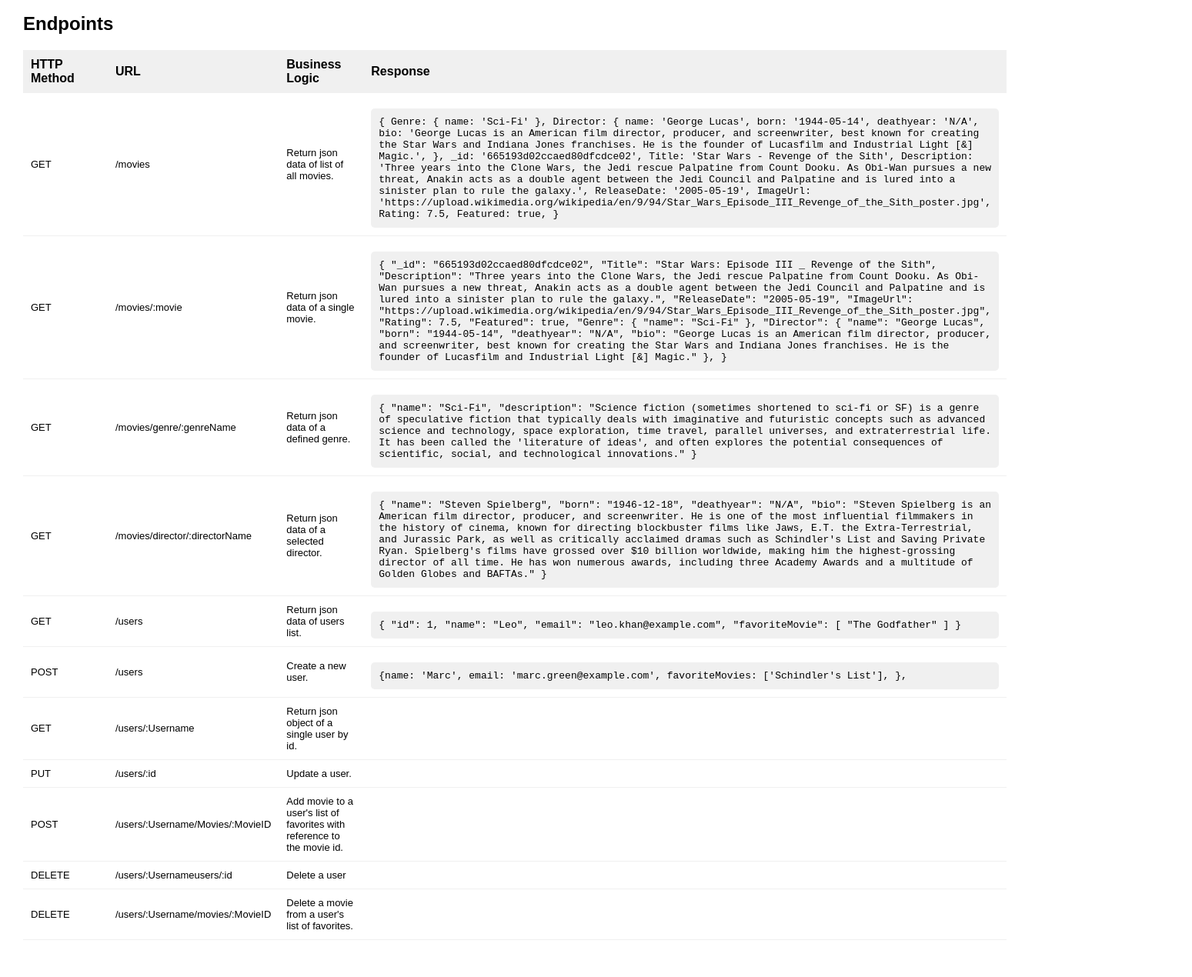
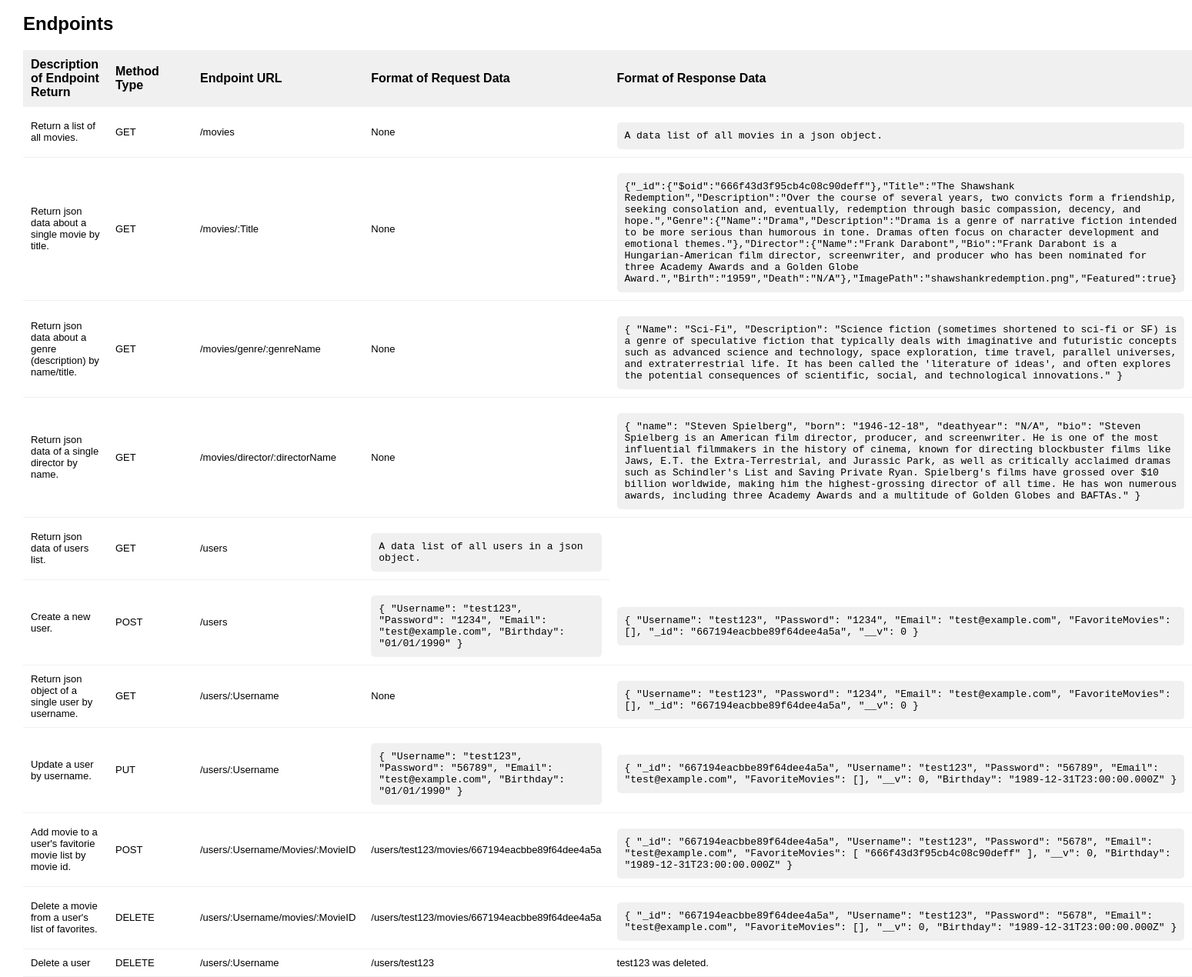
Before and after one commit to nxlim-00/myFlix, a website: page public/documentation.html in a window 1280 px wide. Shown: the part 193-1463 px from the top of the page at 77% size, 1549 px wide, since content can reach past the window. Before the commit the page ends 1415 px from the top, so only its background shows below. Drawn offline with Linux system fonts and the light colour scheme.

Commit message:
Updated documentation.html
Added requests and responses
Updated data and paths

```diff
--- a/public/documentation.html
+++ b/public/documentation.html
@@ -86,64 +86,53 @@
     <table>
       <thead>
         <tr>
-          <th>HTTP Method</th>
-          <th>URL</th>
-          <th>Business Logic</th>
-          <th>Response</th>
+          <th>Description of Endpoint Return</th>
+          <th>Method Type</th>
+          <th>Endpoint URL</th>
+          <th>Format of Request Data</th>
+          <th>Format of Response Data</th>
         </tr>
       </thead>
       <tbody>
         <tr>
+          <td>Return a list of all movies.</td>
           <td>GET</td>
           <td>/movies</td>
-          <td>Return json data of list of all movies.</td>
+          <td>None</td>
+          <td>
+            <code> A data list of all movies in a json object. </code>
+          </td>
+        </tr>
+        <tr>
+          <td>Return json data about a single movie by title.</td>
+          <td>GET</td>
+          <td>/movies/:Title</td>
+          <td>None</td>
           <td>
             <code>
-              { Genre: { name: 'Sci-Fi' }, Director: { name: 'George Lucas',
-              born: '1944-05-14', deathyear: 'N/A', bio: 'George Lucas is an
-              American film director, producer, and screenwriter, best known for
-              creating the Star Wars and Indiana Jones franchises. He is the
-              founder of Lucasfilm and Industrial Light [&] Magic.', }, _id:
-              '665193d02ccaed80dfcdce02', Title: 'Star Wars - Revenge of the
-              Sith', Description: 'Three years into the Clone Wars, the Jedi
-              rescue Palpatine from Count Dooku. As Obi-Wan pursues a new
-              threat, Anakin acts as a double agent between the Jedi Council and
-              Palpatine and is lured into a sinister plan to rule the galaxy.',
-              ReleaseDate: '2005-05-19', ImageUrl:
-              'https://upload.wikimedia.org/wikipedia/en/9/94/Star_Wars_Episode_III_Revenge_of_the_Sith_poster.jpg',
-              Rating: 7.5, Featured: true, }
+              {"_id":{"$oid":"666f43d3f95cb4c08c90deff"},"Title":"The Shawshank
+              Redemption","Description":"Over the course of several years, two
+              convicts form a friendship, seeking consolation and, eventually,
+              redemption through basic compassion, decency, and
+              hope.","Genre":{"Name":"Drama","Description":"Drama is a genre of
+              narrative fiction intended to be more serious than humorous in
+              tone. Dramas often focus on character development and emotional
+              themes."},"Director":{"Name":"Frank Darabont","Bio":"Frank
+              Darabont is a Hungarian-American film director, screenwriter, and
+              producer who has been nominated for three Academy Awards and a
+              Golden Globe
+              Award.","Birth":"1959","Death":"N/A"},"ImagePath":"shawshankredemption.png","Featured":true}
             </code>
           </td>
         </tr>
         <tr>
+          <td>Return json data about a genre (description) by name/title.</td>
           <td>GET</td>
-          <td>/movies/:movie</td>
-          <td>Return json data of a single movie.</td>
+          <td>/movies/genre/:genreName</td>
+          <td>None</td>
           <td>
             <code>
-              { "_id": "665193d02ccaed80dfcdce02", "Title": "Star Wars: Episode
-              III _ Revenge of the Sith", "Description": "Three years into the
-              Clone Wars, the Jedi rescue Palpatine from Count Dooku. As Obi-Wan
-              pursues a new threat, Anakin acts as a double agent between the
-              Jedi Council and Palpatine and is lured into a sinister plan to
-              rule the galaxy.", "ReleaseDate": "2005-05-19", "ImageUrl":
-              "https://upload.wikimedia.org/wikipedia/en/9/94/Star_Wars_Episode_III_Revenge_of_the_Sith_poster.jpg",
-              "Rating": 7.5, "Featured": true, "Genre": { "name": "Sci-Fi" },
-              "Director": { "name": "George Lucas", "born": "1944-05-14",
-              "deathyear": "N/A", "bio": "George Lucas is an American film
-              director, producer, and screenwriter, best known for creating the
-              Star Wars and Indiana Jones franchises. He is the founder of
-              Lucasfilm and Industrial Light [&] Magic." }, }
-            </code>
-          </td>
-        </tr>
-        <tr>
-          <td>GET</td>
-          <td>/movies/genre/:genreName</td>
-          <td>Return json data of a defined genre.</td>
-          <td>
-            <code>
-              { "name": "Sci-Fi", "description": "Science fiction (sometimes
+              { "Name": "Sci-Fi", "Description": "Science fiction (sometimes
               shortened to sci-fi or SF) is a genre of speculative fiction that
               typically deals with imaginative and futuristic concepts such as
               advanced science and technology, space exploration, time travel,
@@ -155,9 +144,10 @@
           </td>
         </tr>
         <tr>
+          <td>Return json data of a single director by name.</td>
           <td>GET</td>
           <td>/movies/director/:directorName</td>
-          <td>Return json data of a selected director.</td>
+          <td>None</td>
           <td>
             <code>
               { "name": "Steven Spielberg", "born": "1946-12-18", "deathyear":
@@ -175,59 +165,102 @@
           </td>
         </tr>
         <tr>
+          <td>Return json data of users list.</td>
           <td>GET</td>
           <td>/users</td>
-          <td>Return json data of users list.</td>
+
+          <td>
+            <code> A data list of all users in a json object. </code>
+          </td>
+        </tr>
+        <tr>
+          <td>Create a new user.</td>
+          <td>POST</td>
+          <td>/users</td>
+
           <td>
             <code>
-              { "id": 1, "name": "Leo", "email": "leo.khan@example.com",
-              "favoriteMovie": [ "The Godfather" ] }
+              { "Username": "test123", "Password": "1234", "Email":
+              "test@example.com", "Birthday": "01/01/1990" }
+            </code>
+          </td>
+          <td>
+            <code>
+              { "Username": "test123", "Password": "1234", "Email":
+              "test@example.com", "FavoriteMovies": [], "_id":
+              "667194eacbbe89f64dee4a5a", "__v": 0 }
             </code>
           </td>
         </tr>
         <tr>
-          <td>POST</td>
-          <td>/users</td>
-          <td>Create a new user.</td>
+          <td>Return json object of a single user by username.</td>
+          <td>GET</td>
+          <td>/users/:Username</td>
+
+          <td>None</td>
           <td>
-            <code>
-              {name: 'Marc', email: 'marc.green@example.com', favoriteMovies:
-              ['Schindler's List'], },
+            <code
+              >{ "Username": "test123", "Password": "1234", "Email":
+              "test@example.com", "FavoriteMovies": [], "_id":
+              "667194eacbbe89f64dee4a5a", "__v": 0 }
             </code>
           </td>
         </tr>
         <tr>
-          <td>GET</td>
+          <td>Update a user by username.</td>
+          <td>PUT</td>
           <td>/users/:Username</td>
-          <td>Return json object of a single user by id.</td>
-          <td></td>
+
+          <td>
+            <code>
+              { "Username": "test123", "Password": "56789", "Email":
+              "test@example.com", "Birthday": "01/01/1990" }
+            </code>
+          </td>
+          <td>
+            <code>
+              { "_id": "667194eacbbe89f64dee4a5a", "Username": "test123",
+              "Password": "56789", "Email": "test@example.com",
+              "FavoriteMovies": [], "__v": 0, "Birthday":
+              "1989-12-31T23:00:00.000Z" }
+            </code>
+          </td>
         </tr>
         <tr>
-          <td>PUT</td>
-          <td>/users/:id</td>
-          <td>Update a user.</td>
-          <td></td>
+          <td>Add movie to a user's favitorie movie list by movie id.</td>
+          <td>POST</td>
+          <td>/users/:Username/Movies/:MovieID</td>
+
+          <td>/users/test123/movies/667194eacbbe89f64dee4a5a</td>
+          <td>
+            <code
+              >{ "_id": "667194eacbbe89f64dee4a5a", "Username": "test123",
+              "Password": "5678", "Email": "test@example.com", "FavoriteMovies":
+              [ "666f43d3f95cb4c08c90deff" ], "__v": 0, "Birthday":
+              "1989-12-31T23:00:00.000Z" }</code
+            >
+          </td>
         </tr>
         <tr>
-          <td>POST</td>
-          <td>/users/:Username/Movies/:MovieID</td>
+          <td>Delete a movie from a user's list of favorites.</td>
+          <td>DELETE</td>
+          <td>/users/:Username/movies/:MovieID</td>
+          <td>/users/test123/movies/667194eacbbe89f64dee4a5a</td>
           <td>
-            Add movie to a user's list of favorites with reference to the movie
-            id.
+            <code
+              >{ "_id": "667194eacbbe89f64dee4a5a", "Username": "test123",
+              "Password": "5678", "Email": "test@example.com", "FavoriteMovies":
+              [], "__v": 0, "Birthday": "1989-12-31T23:00:00.000Z" }</code
+            >
           </td>
-          <td></td>
         </tr>
         <tr>
+          <td>Delete a user</td>
           <td>DELETE</td>
-          <td>/users/:Usernameusers/:id</td>
-          <td>Delete a user</td>
-          <td></td>
-        </tr>
-        <tr>
-          <td>DELETE</td>
-          <td>/users/:Username/movies/:MovieID</td>
-          <td>Delete a movie from a user's list of favorites.</td>
-          <td></td>
+          <td>/users/:Username</td>
+
+          <td>/users/test123</td>
+          <td>test123 was deleted.</td>
         </tr>
       </tbody>
     </table>
```
